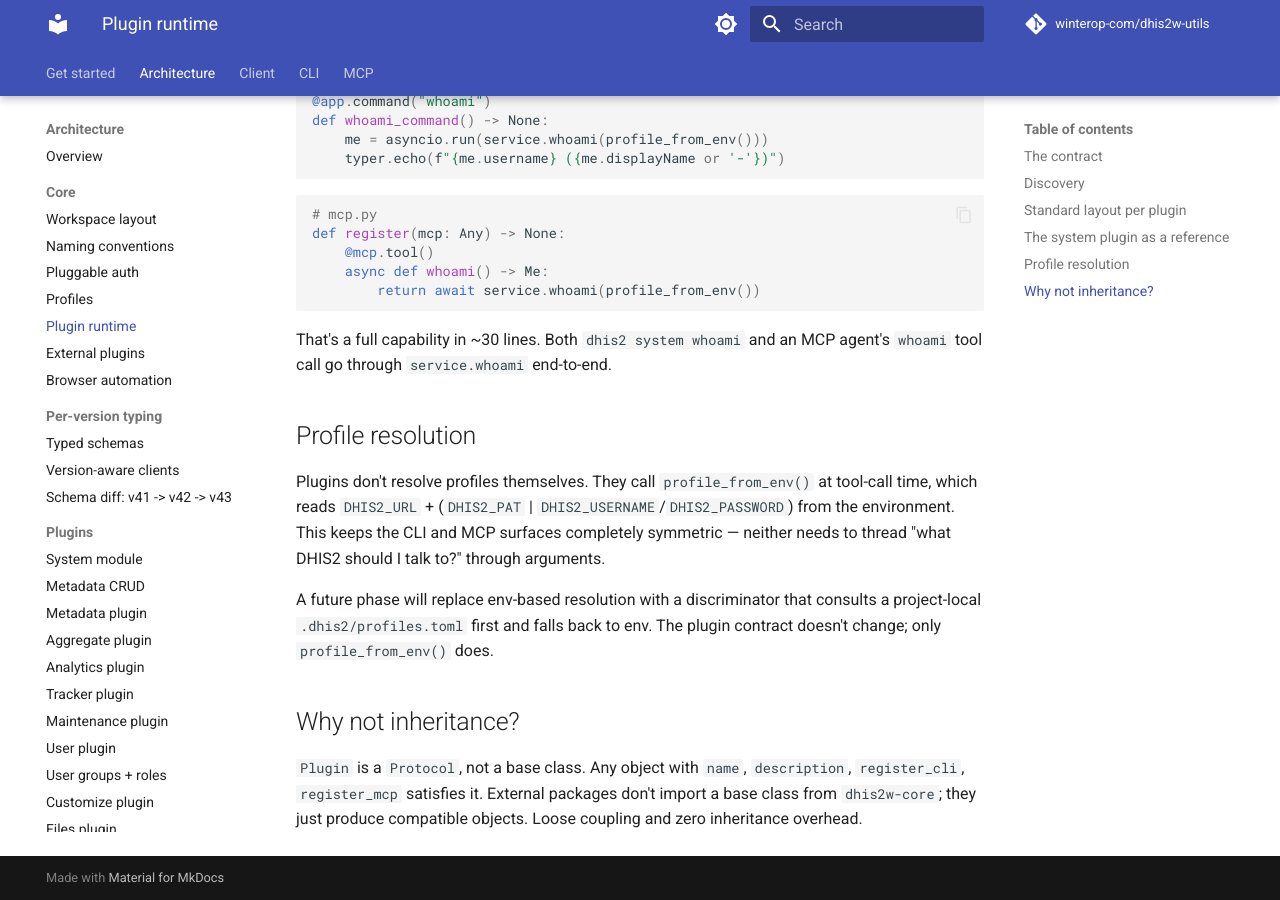
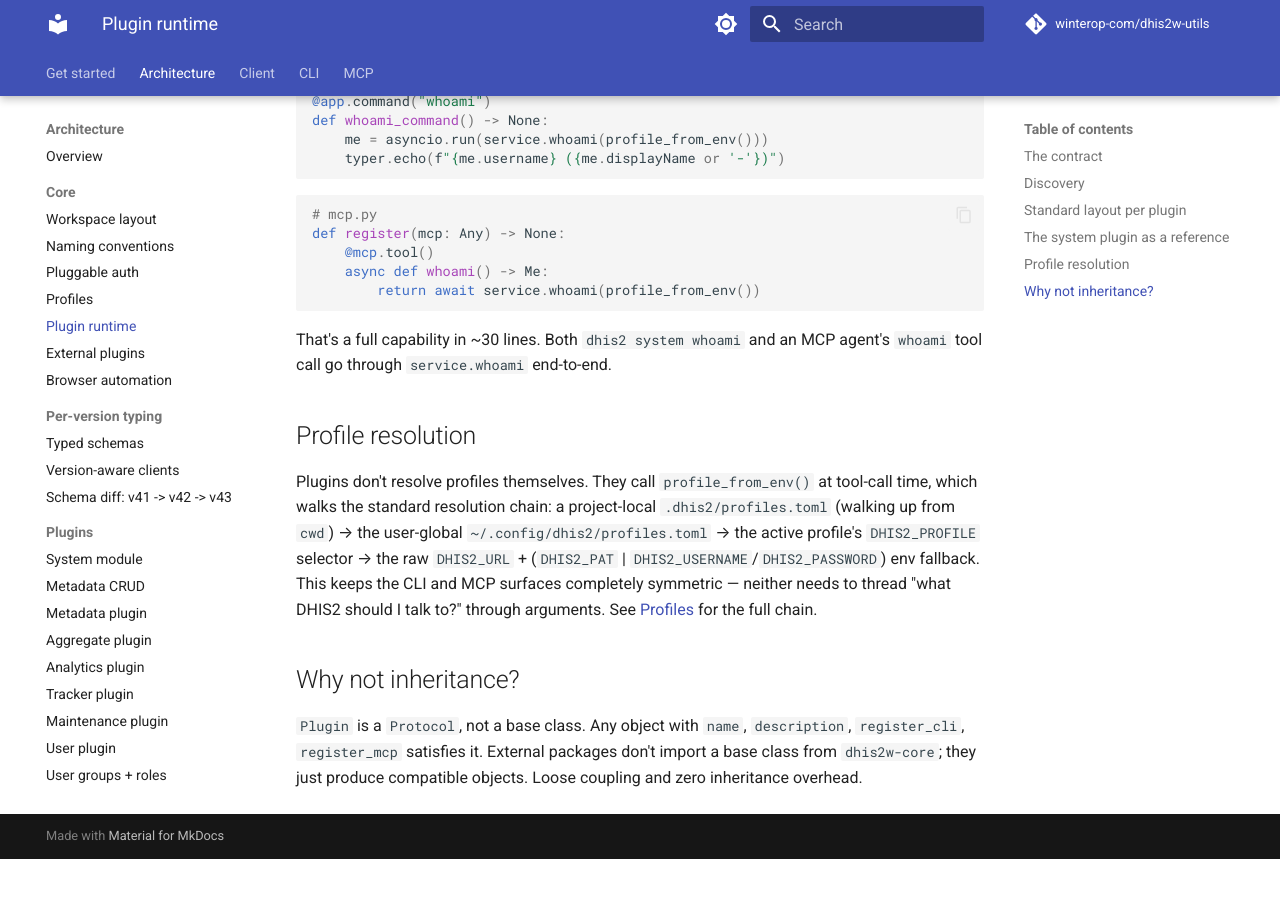
Before and after one commit to winterop-com/dhis2-utils, an MkDocs documentation site: the page built from docs/architecture/plugins.md, in a window 1280 px wide and 900 px high, scrolled down 2389 px. Built offline with MkDocs 1.6.1 and Material for MkDocs 9.7.7, drawn with Linux system fonts in a browser that asks for light colours; comment, search, counter and statistics services are not loaded; after the commit the page ends 3248 px from its top, so only the background shows below that.

Commit message:
docs: review-pass-4 — stale tool counts + profile-resolution claim
Three stale claims on pages outside the newly refreshed entry flow.

1. `docs/architecture/metadata-plugin.md` intro said the plugin
   registers "139 MCP tools as of writing". Current count is roughly
   230. Reframed with "auto-regenerated MCP reference is the source
   of truth" so drift doesn't immediately stale this again.

2. `docs/roadmap.md` MCP-surface line said "334 tools" with no source
   pointer. Bumped to "Roughly 337 tools" + same source-of-truth
   framing pointing at `mcp-reference.md`.

3. `docs/architecture/plugins.md` Profile-resolution section claimed
   profiles were env-only and that "A future phase will replace
   env-based resolution with a discriminator that consults a project
   -local `.dhis2/profiles.toml`". The TOML resolution chain has been
   shipped for some time; rewrote to describe the actual chain
   (project-local TOML -> user-global TOML -> `DHIS2_PROFILE`
   selector -> raw env fallback) and pointed at `profiles.md` for
   details.

`make docs-build` strict mode passes.

```diff
--- a/docs/architecture/plugins.md
+++ b/docs/architecture/plugins.md
@@ -115,9 +115,7 @@ That's a full capability in ~30 lines. Both `dhis2 system whoami` and an MCP age
 
 ## Profile resolution
 
-Plugins don't resolve profiles themselves. They call `profile_from_env()` at tool-call time, which reads `DHIS2_URL` + (`DHIS2_PAT` | `DHIS2_USERNAME`/`DHIS2_PASSWORD`) from the environment. This keeps the CLI and MCP surfaces completely symmetric — neither needs to thread "what DHIS2 should I talk to?" through arguments.
-
-A future phase will replace env-based resolution with a discriminator that consults a project-local `.dhis2/profiles.toml` first and falls back to env. The plugin contract doesn't change; only `profile_from_env()` does.
+Plugins don't resolve profiles themselves. They call `profile_from_env()` at tool-call time, which walks the standard resolution chain: a project-local `.dhis2/profiles.toml` (walking up from `cwd`) → the user-global `~/.config/dhis2/profiles.toml` → the active profile's `DHIS2_PROFILE` selector → the raw `DHIS2_URL` + (`DHIS2_PAT` | `DHIS2_USERNAME`/`DHIS2_PASSWORD`) env fallback. This keeps the CLI and MCP surfaces completely symmetric — neither needs to thread "what DHIS2 should I talk to?" through arguments. See [Profiles](profiles.md) for the full chain.
 
 ## Why not inheritance?
 
```
Also changed, not shown: docs/architecture/metadata-plugin.md (+1 -1 lines), docs/roadmap.md (+1 -1 lines).
